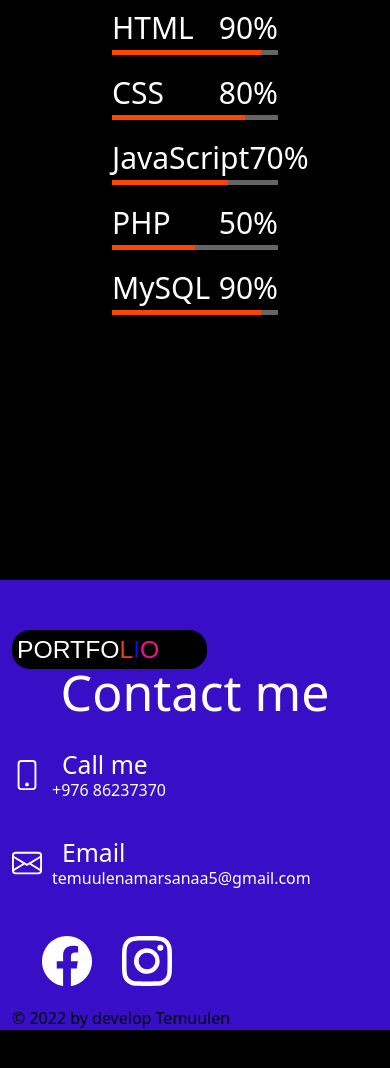
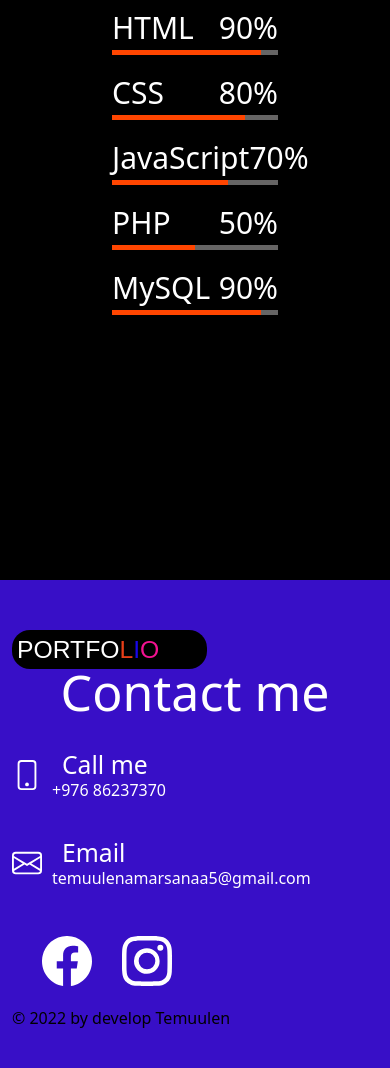
Before and after one commit to Temuulennn/lessonn1, a plain HTML site: page Portfolio_static/hom.html in a window 390 px wide. Shown: the part 2856-3924 px from the top of the page. Before the commit the page ends 3886 px from the top, so only its background shows below. Drawn offline with nearby package versions, Linux system fonts and the light colour scheme.

Commit message:
Add files via upload

```diff
--- a/Portfolio_static/stylee.css
+++ b/Portfolio_static/stylee.css
@@ -260,11 +260,12 @@ div.myskill{
 
 span.info{
     font-size: 30px;
+
 }
 footer.footer{
 
     width: auto;
-    height: 300px;
+    height: 350px;
     background-color:orangered;
     margin-bottom: -50px;
 }
@@ -306,12 +307,17 @@ body{
   }
 @media only screen and (max-width:600px){
     footer.footer{
-        height: 430px;
+        height: 600px;
+    }
+}
+@media only screen and (max-width:900px){
+    footer.footer{
+        height: 600px;
     }
 }
 @media only screen and (max-width:1200px){
     footer.footer{
-        height: 450px;
+        height: 500px;
     }
 }
 @media only screen and (max-width:900px){
```
